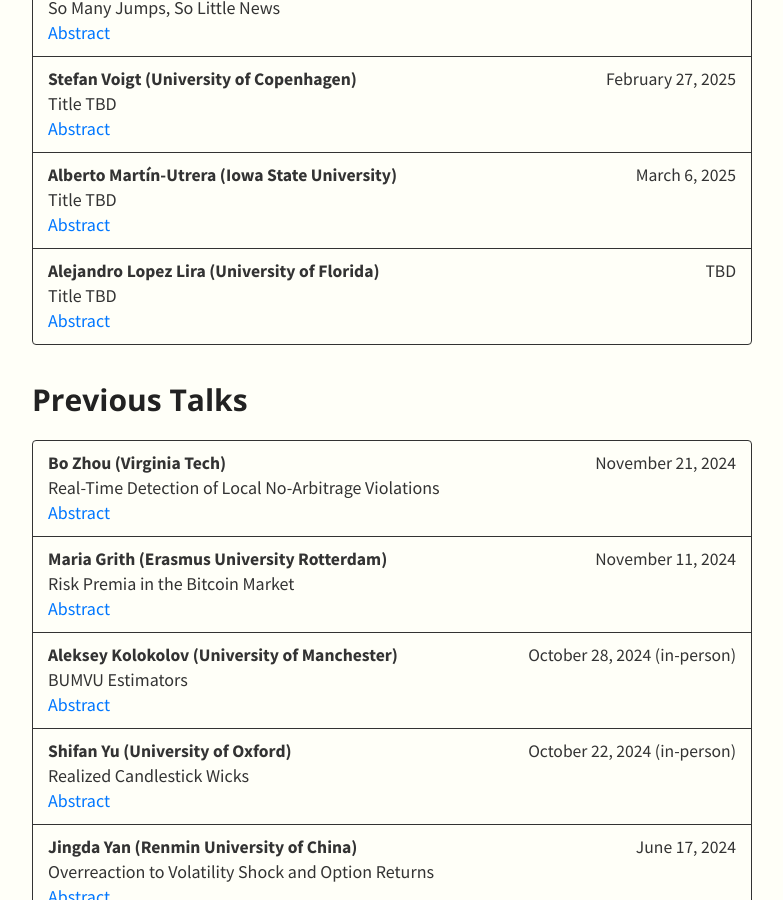
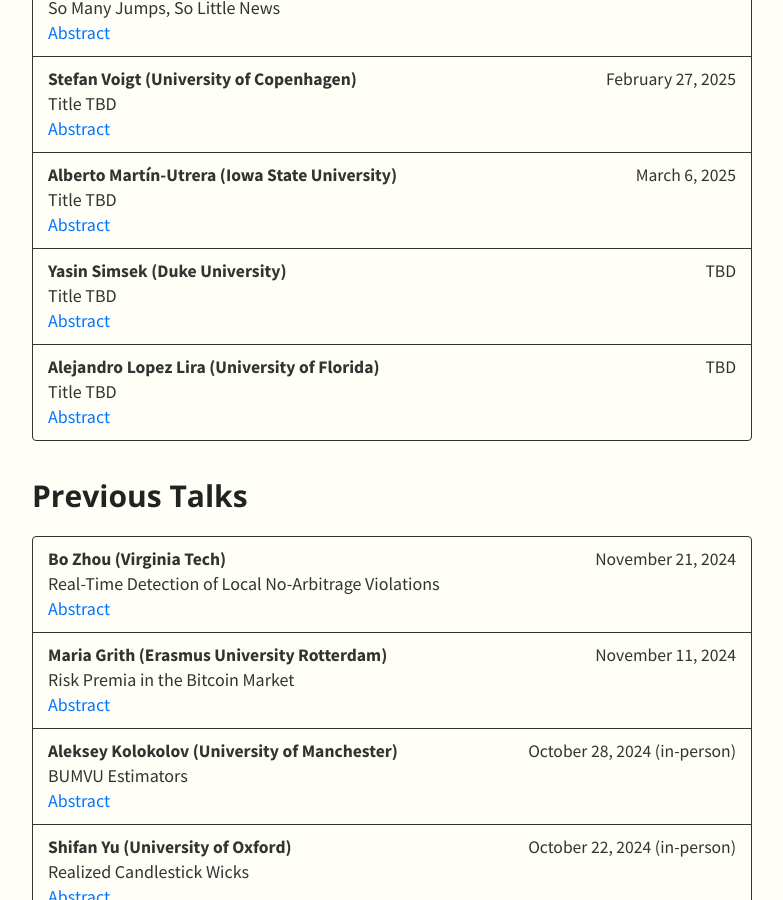
Before and after one commit to SML-Fin/SML-Fin.github.io, a Jekyll site: the page built from index.md, in a window 1280 px wide and 900 px high, scrolled down 1166 px. Shown: the whole window, without its empty margins (248-1031 px from the left). Built offline with Jekyll 4.4.1, drawn with Linux system fonts in a browser that asks for light colours; nearby versions of some CDN libraries; our own code applies the rules of GitHub Pages for plain Markdown files.

Commit message:
Update talks.yml

```diff
--- a/_data/talks.yml
+++ b/_data/talks.yml
@@ -32,6 +32,10 @@
       abstract: TBD
     - speaker: Alberto Martín-Utrera (Iowa State University)
       date: March 6, 2025
+      title: Title TBD
+      abstract: TBD
+    - speaker: Yasin Simsek (Duke University)
+      date: TBD
       title: Title TBD
       abstract: TBD
     - speaker: Alejandro Lopez Lira (University of Florida)
```
